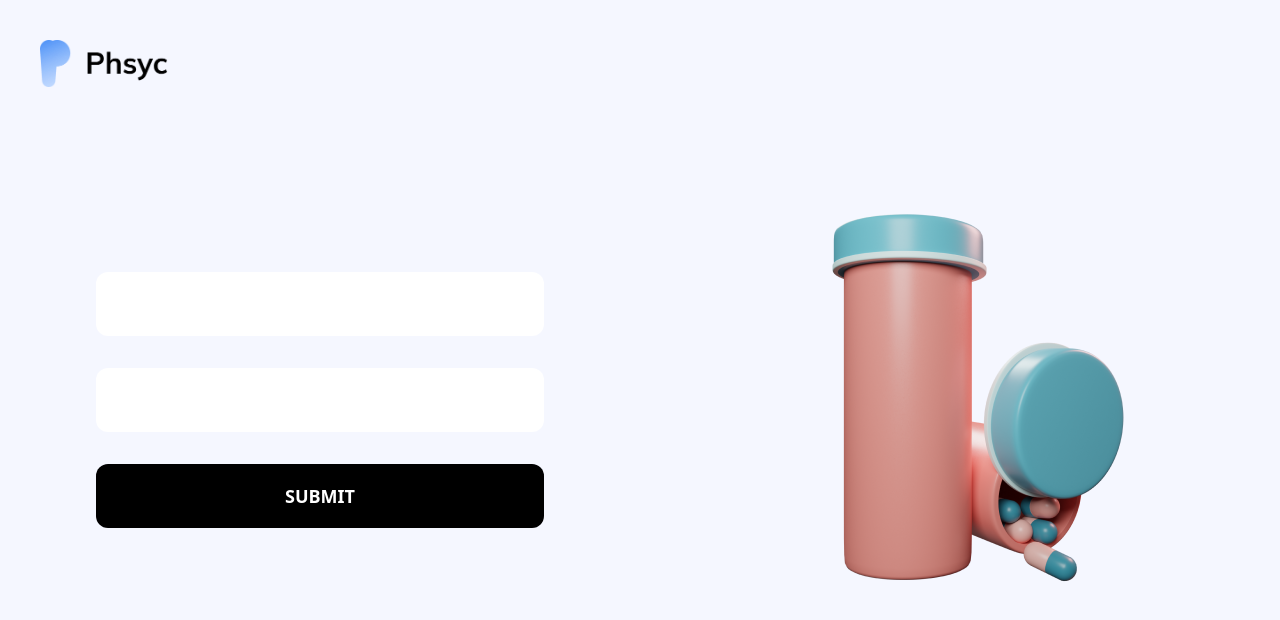
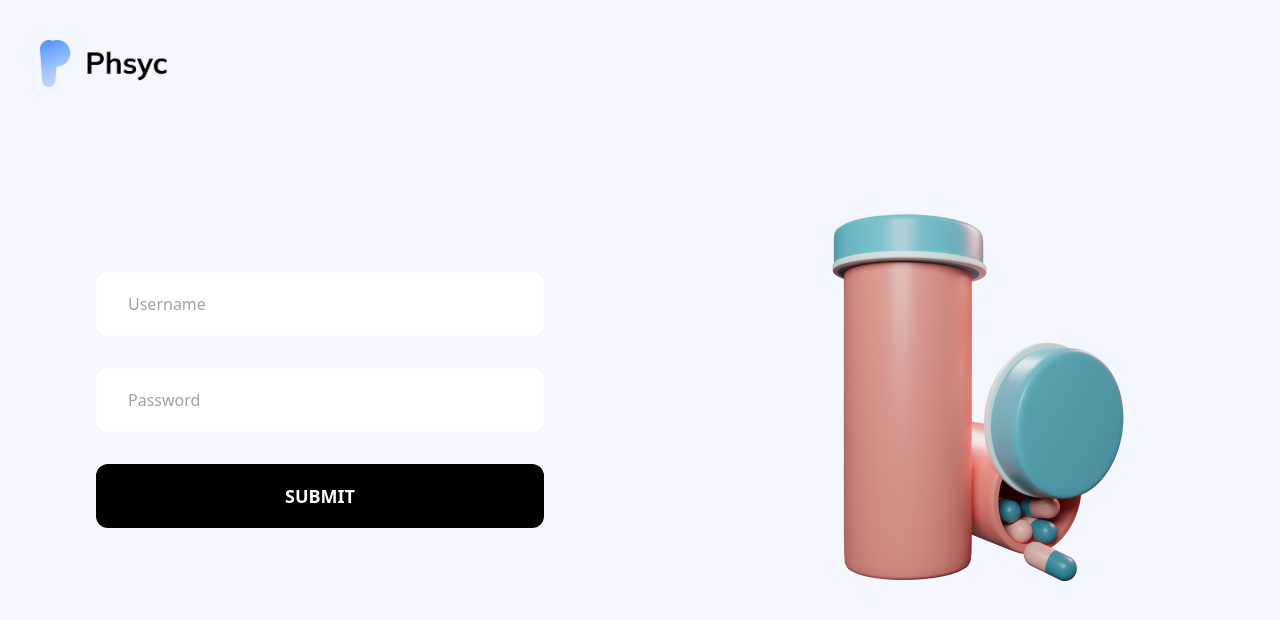
Before and after one commit to harshgoel05/physc, a React (Create React App) app in the folder client/: page / in a window 1280 px wide. Shown: the top 620 px of the page. Built offline with nearby package versions, Linux system fonts and the light colour scheme.

Commit message:
💄 Update login page

```diff
--- a/client/src/pages/Login/login.tsx
+++ b/client/src/pages/Login/login.tsx
@@ -24,17 +24,18 @@ export default function Login() {
         <div className="w-1/2 flex flex-col justify-center items-center gap-8">
           <Input
             value={data.username}
-            data={data}
             setValue={(e: any) =>
               setData({ ...data, username: e?.target?.value })
             }
+            placeholder="Username"
           />
           <Input
             value={data.password}
-            data={data}
             setValue={(e: any) =>
               setData({ ...data, password: e?.target?.value })
             }
+            placeholder="Password"
+            type="password"
           />
           <Button title="Submit" onClick={onSubmit} />
         </div>
--- a/client/src/shared/components/InputBox/input.tsx
+++ b/client/src/shared/components/InputBox/input.tsx
@@ -1,4 +1,16 @@
-export default function Input({ value, setValue }: any) {
+interface Props {
+  value: string;
+  setValue: any;
+  placeholder: string;
+  type?: string;
+}
+
+export default function Input({
+  value,
+  setValue,
+  placeholder,
+  type = "text",
+}: Props) {
   console.log(value);
   return (
     <>
@@ -6,6 +18,8 @@ export default function Input({ value, setValue }: any) {
         value={value}
         onChange={setValue}
         className="h-16 w-102 outline-none rounded-xl p-8 text-grey"
+        placeholder={placeholder}
+        type={type}
       />
     </>
   );
```
